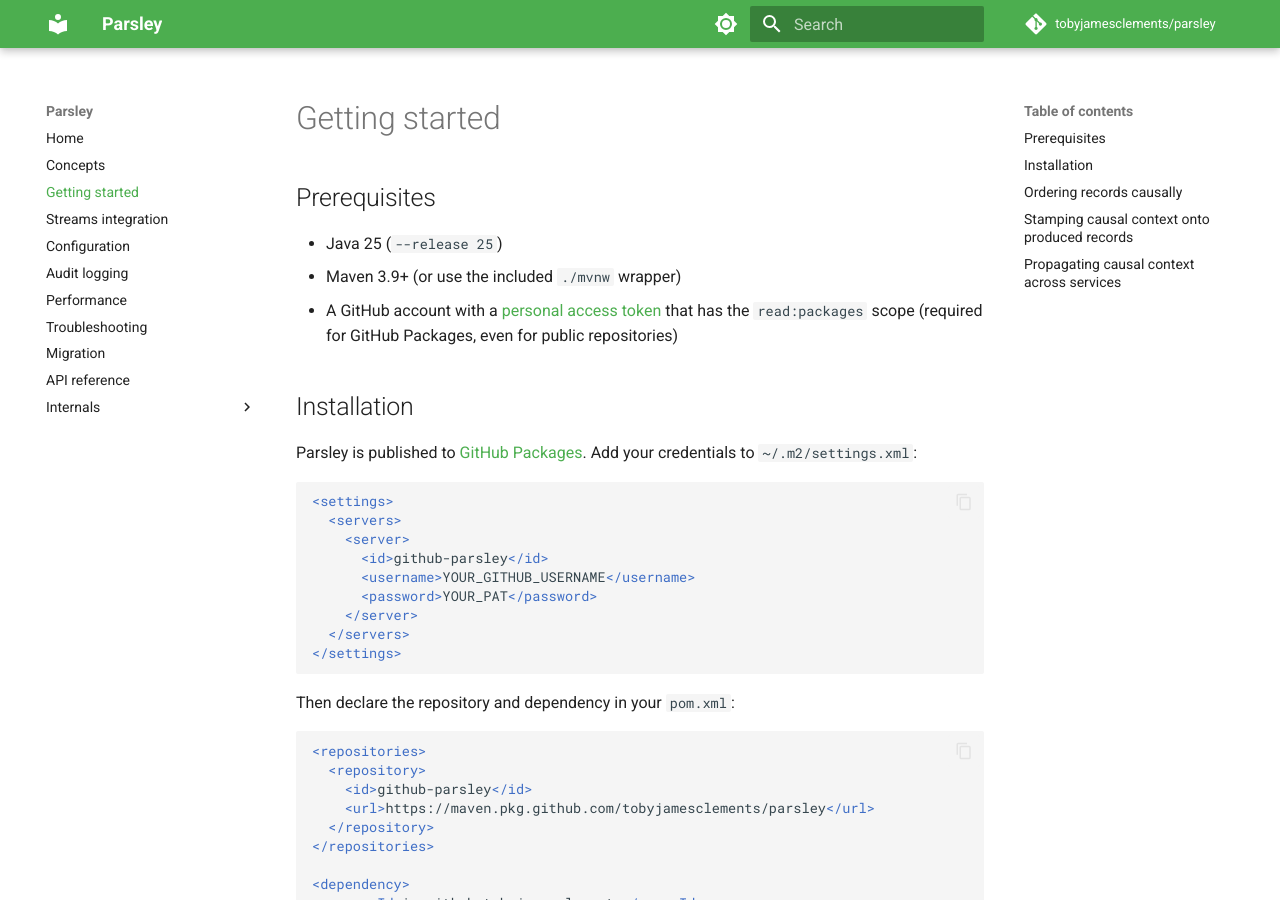
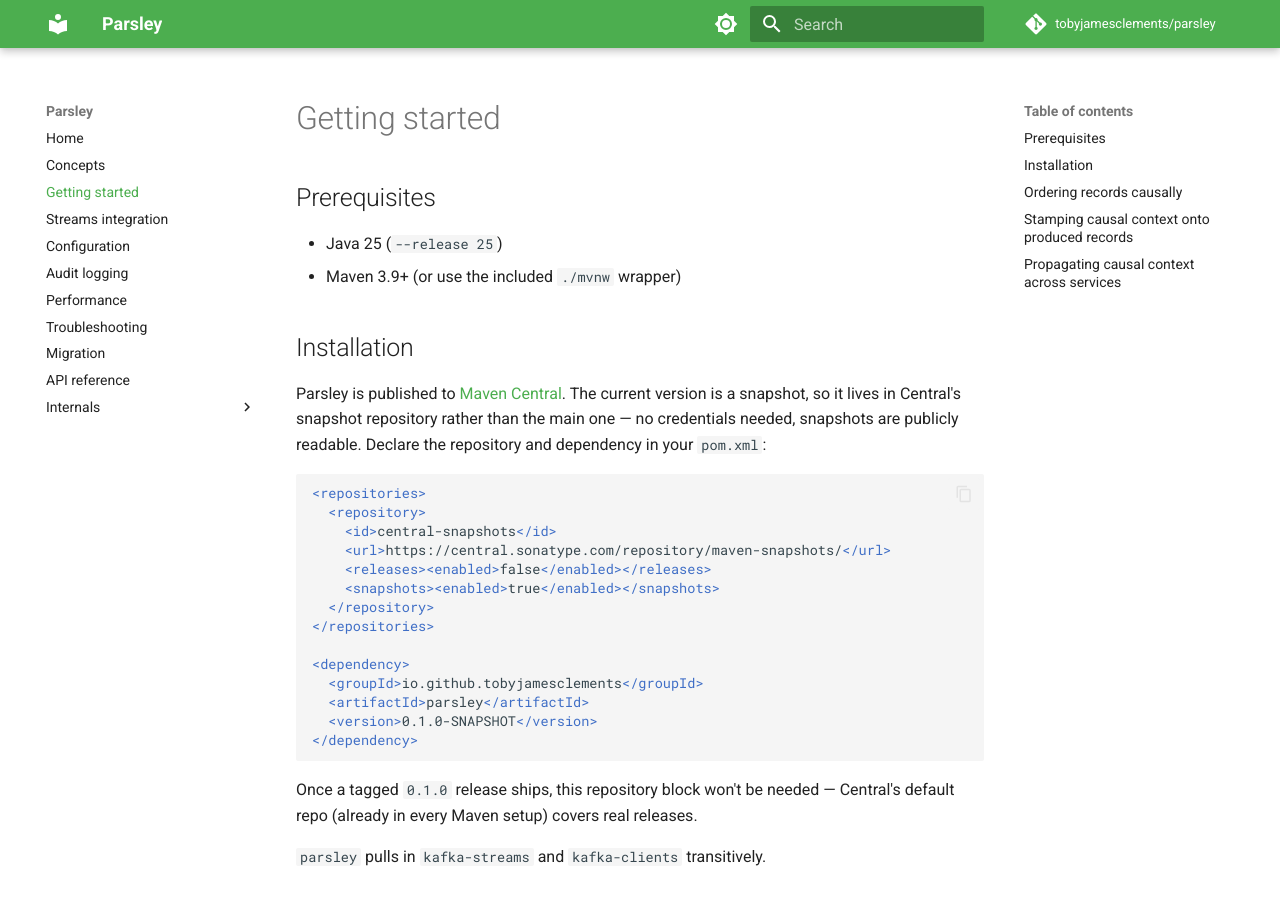
Before and after one commit to tobyjamesclements/parsley, an MkDocs documentation site: the page built from docs/getting-started.md, in a window 1280 px wide and 900 px high. Built offline with MkDocs 1.6.1 and Material for MkDocs 9.7.7, drawn with Linux system fonts in a browser that asks for light colours; comment, search, counter and statistics services are not loaded; the version menu is left out.

Commit message:
Drop GitHub Packages, make Central the sole distribution channel
GitHub Packages was the original/interim distribution channel; now
that Central covers both snapshots and the eventual tagged release,
it's redundant. Removes the GitHub Packages publish step from
publish.yml (and the now-unneeded packages: write permission) and
the vestigial distributionManagement block in pom.xml — neither
remaining deploy path (the alt-repo snapshot deploy or the release
profile's central-publishing-maven-plugin) consults it.

Updates README.md and docs/getting-started.md to describe installing
from Central's snapshot repository instead, which also drops the PAT
requirement GitHub Packages imposed even for public reads.

Co-Authored-By: Claude Sonnet 4.6 <noreply@anthropic.com>
Claude-Session: https://claude.ai/code/session_01Nc6BvKqZMyU4emUvdJJvfT

````diff
--- a/docs/getting-started.md
+++ b/docs/getting-started.md
@@ -4,33 +4,21 @@
 
 - Java 25 (`--release 25`)
 - Maven 3.9+ (or use the included `./mvnw` wrapper)
-- A GitHub account with a [personal access token](https://github.com/settings/tokens) that has the
-  `read:packages` scope (required for GitHub Packages, even for public repositories)
 
 ## Installation
 
-Parsley is published to [GitHub Packages](https://github.com/tobyjamesclements/parsley/packages).
-Add your credentials to `~/.m2/settings.xml`:
-
-```xml
-<settings>
-  <servers>
-    <server>
-      <id>github-parsley</id>
-      <username>YOUR_GITHUB_USERNAME</username>
-      <password>YOUR_PAT</password>
-    </server>
-  </servers>
-</settings>
-```
-
-Then declare the repository and dependency in your `pom.xml`:
+Parsley is published to [Maven Central](https://central.sonatype.com/artifact/io.github.tobyjamesclements/parsley).
+The current version is a snapshot, so it lives in Central's snapshot repository rather than the main
+one — no credentials needed, snapshots are publicly readable. Declare the repository and dependency in
+your `pom.xml`:
 
 ```xml
 <repositories>
   <repository>
-    <id>github-parsley</id>
-    <url>https://maven.pkg.github.com/tobyjamesclements/parsley</url>
+    <id>central-snapshots</id>
+    <url>https://central.sonatype.com/repository/maven-snapshots/</url>
+    <releases><enabled>false</enabled></releases>
+    <snapshots><enabled>true</enabled></snapshots>
   </repository>
 </repositories>
 
@@ -40,6 +28,9 @@ Then declare the repository and dependency in your `pom.xml`:
   <version>0.1.0-SNAPSHOT</version>
 </dependency>
 ```
+
+Once a tagged `0.1.0` release ships, this repository block won't be needed — Central's default repo
+(already in every Maven setup) covers real releases.
 
 `parsley` pulls in `kafka-streams` and `kafka-clients` transitively.
 
````
Also changed, not shown: README.md (+10 -5 lines), pom.xml (+6 -12 lines), 1 other file.
